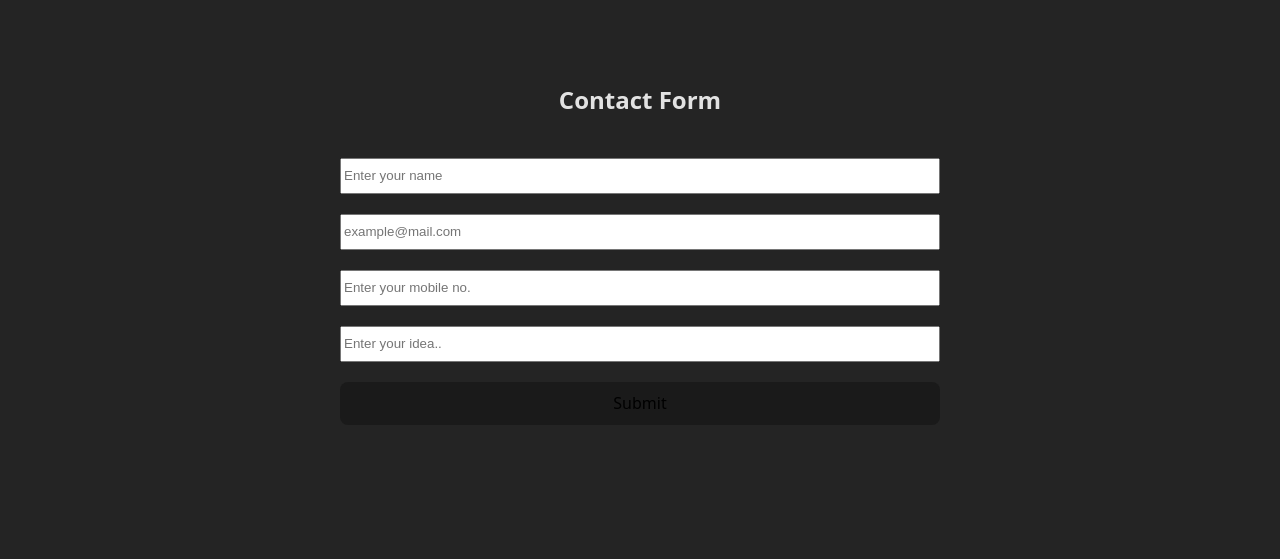
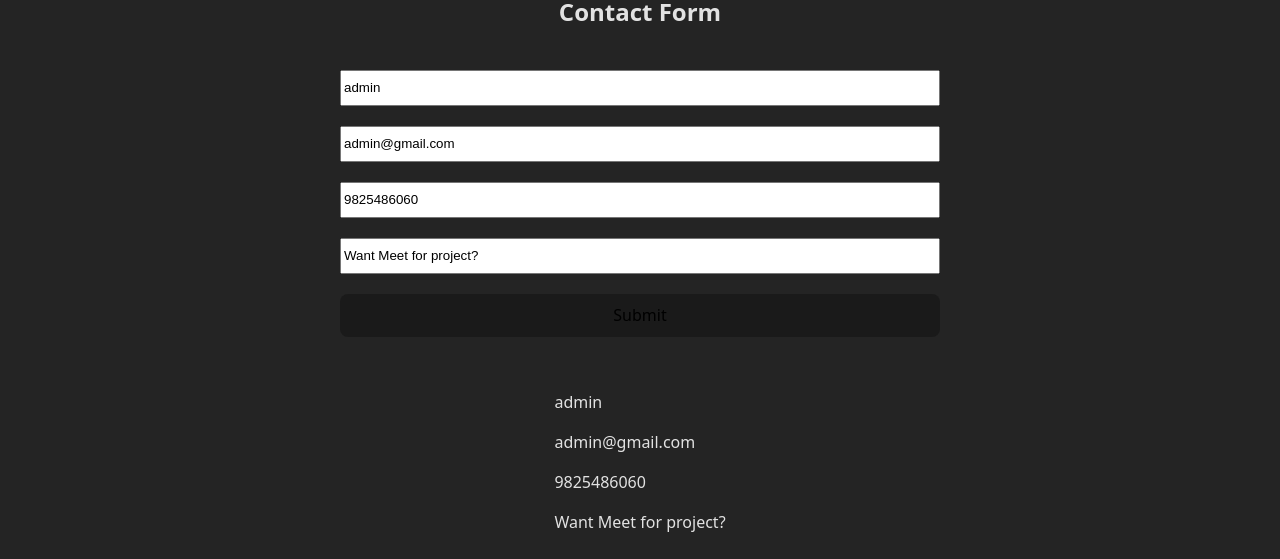
Before and after one commit to theakhilsarkar/React-JS-3PM, a React (Vite) app in the folder react-basics/: page / in a window 1280 px wide. Shown: the part 718-1277 px from the top of the page. Built offline with nearby package versions, Linux system fonts and the light colour scheme; no server answers.

Commit message:
25/08/2025

```diff
--- a/react-basics/src/components/Contact/Contact.css
+++ b/react-basics/src/components/Contact/Contact.css
@@ -2,6 +2,7 @@
     height: 600px;
     width: 100%;
     display: flex;
+    flex-direction: column;
     justify-content: center;
     align-items: center;
 }
--- a/react-basics/src/components/Contact/Contact.jsx
+++ b/react-basics/src/components/Contact/Contact.jsx
@@ -2,24 +2,45 @@ import React, { useRef, useState } from "react";
 import "./Contact.css";
 
 export default function Contact() {
-  const email = useRef(""); // real DOM
-  const phone = useRef(""); // real DOM
 
-  //   useState - state change - component re-render
+  const [user, setUser] = useState({
+    name: "admin",
+    email: "admin@gmail.com",
+    phone: "9825486060",
+    idea: "Want Meet for project?"
+  }); // key-value
+
+  const handleInput = (e) => {
+    const key = e.target.name;
+    const value = e.target.value;
+
+    const temp = { ...user }; // editable,
+    temp[key] = value
+
+    setUser(temp); // assign update variable in state.
+  }
+
+  // more tha 2 fields -
 
   const handleSubmit = () => {
-    console.log(email.current.value);
+    console.log(user);
   };
 
   return (
     <div className="contact-div">
       <div className="contact">
         <h2>Contact Form</h2>
-        <input type="text" placeholder="Enter your name" />
-        <input type="email" placeholder="example@mail.com" ref={email} />
-        <input type="phone" placeholder="Enter your mobile no." />
-        <input type="text" placeholder="Enter your idea.." />
+        <input value={user.name} onChange={handleInput} name="name" type="text" placeholder="Enter your name" />
+        <input value={user.email} onChange={handleInput} name="email" type="email" placeholder="example@mail.com" />
+        <input value={user.phone} onChange={handleInput} name="phone" type="phone" placeholder="Enter your mobile no." />
+        <input value={user.idea} onChange={handleInput} name="idea" type="text" placeholder="Enter your idea.." />
         <button onClick={handleSubmit}>Submit</button>
+      </div>
+      <div className="output">
+        <p>{user.name}</p>
+        <p>{user.email}</p>
+        <p>{user.phone}</p>
+        <p>{user.idea}</p>
       </div>
     </div>
   );
```
